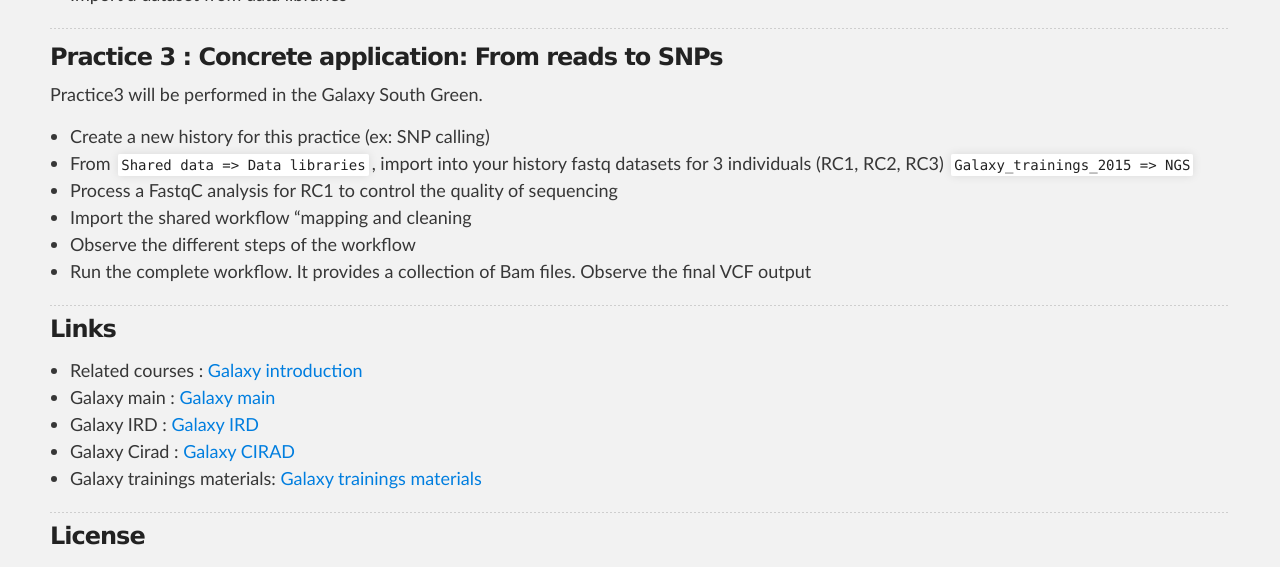
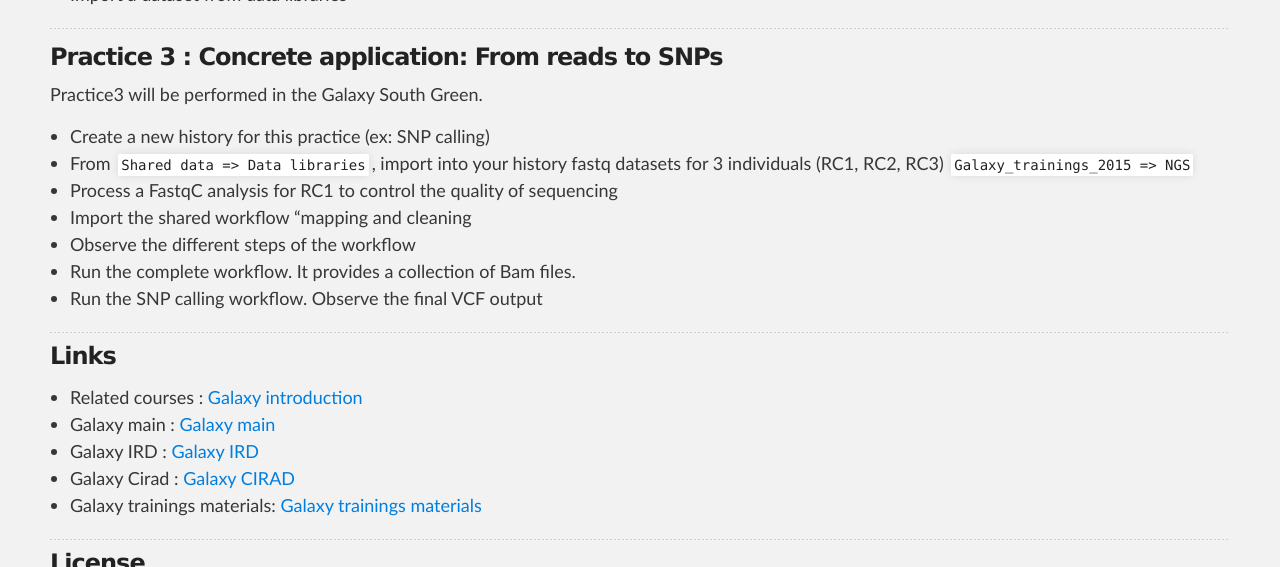
Before and after one commit to SouthGreenPlatform/trainings, a Jekyll site: the page built from _pages/linux/galaxyPractice.md, in a window 1280 px wide and 900 px high, scrolled down 1170 px, cut to the strip 0-567 px from the top of the window. Built offline with Jekyll 4.4.1, drawn with Linux system fonts in a browser that asks for light colours; nearby versions of some CDN libraries.

Commit message:
Update galaxyPractice.md

```diff
--- a/_pages/linux/galaxyPractice.md
+++ b/_pages/linux/galaxyPractice.md
@@ -63,7 +63,7 @@
 * Import the shared workflow "mapping and cleaning
 * Observe the different steps of the workflow
 * Run the complete workflow. It provides a collection of Bam files.
-Observe the final VCF output
+* Run the SNP calling workflow. Observe the final VCF output
 
 -----------------------
 
```
